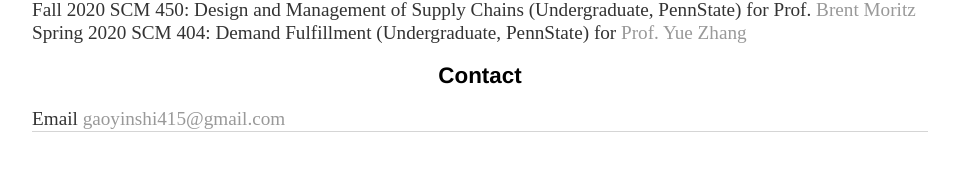
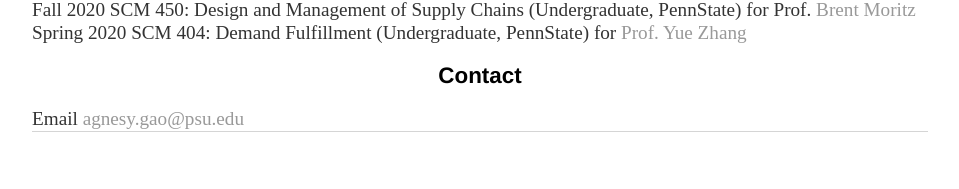
Before and after one commit to yinshi-gao/yinshi-gao.github.io, a Jekyll site: the page built from index.html, in a window 1280 px wide. Shown: the part 928-1117 px from the top of the page, without its empty margins (160-1119 px from the left). Built offline with Jekyll 4.4.1, drawn with Linux system fonts in a browser that asks for light colours.

Commit message:
update pic

```diff
--- a/index.html
+++ b/index.html
@@ -3,7 +3,7 @@
 title: Yinshi (Agnes) Gao's Personal Page
 ---
 <div class="blurb">
-	<img src="death_valley.jpeg" alt="picture" width="400" height="300">
+	<img src="death_valley.jpg" alt="picture" width="400" height="300">
 	<h1>Welcome! I'm Yinshi (Agnes) Gao 高印时</h1>
 	<p2>I am a PhD candidate in the Department of Supply Chain and Information Systems at <a href="https://www.smeal.psu.edu/">Smeal College of Business</a>, Pennsylvania State University.
 		I am fortunately enough to work with Prof. <a href="http://www.personal.psu.edu/drg16/">Dan Guide</a> and Prof. <a href="https://directory.smeal.psu.edu/sub32">Saurabh Bansal</a>.
@@ -25,5 +25,5 @@
 	<p2>Spring 2020 SCM 404: Demand Fulfillment (Undergraduate, PennState) for <a href="https://sites.google.com/site/yuezhangfuqua/">Prof. Yue Zhang</a>
 	</p2>
 	<h2>Contact</h2>
-	<p2>Email <a href="mailto:gaoyinshi415@gmail.com">gaoyinshi415@gmail.com </a></p2>
+	<p2>Email <a href="mailto:yzg115@psu.edu">agnesy.gao@psu.edu </a></p2>
 </div><!-- /.blurb -->
```
Also changed, not shown: 2 other files.
